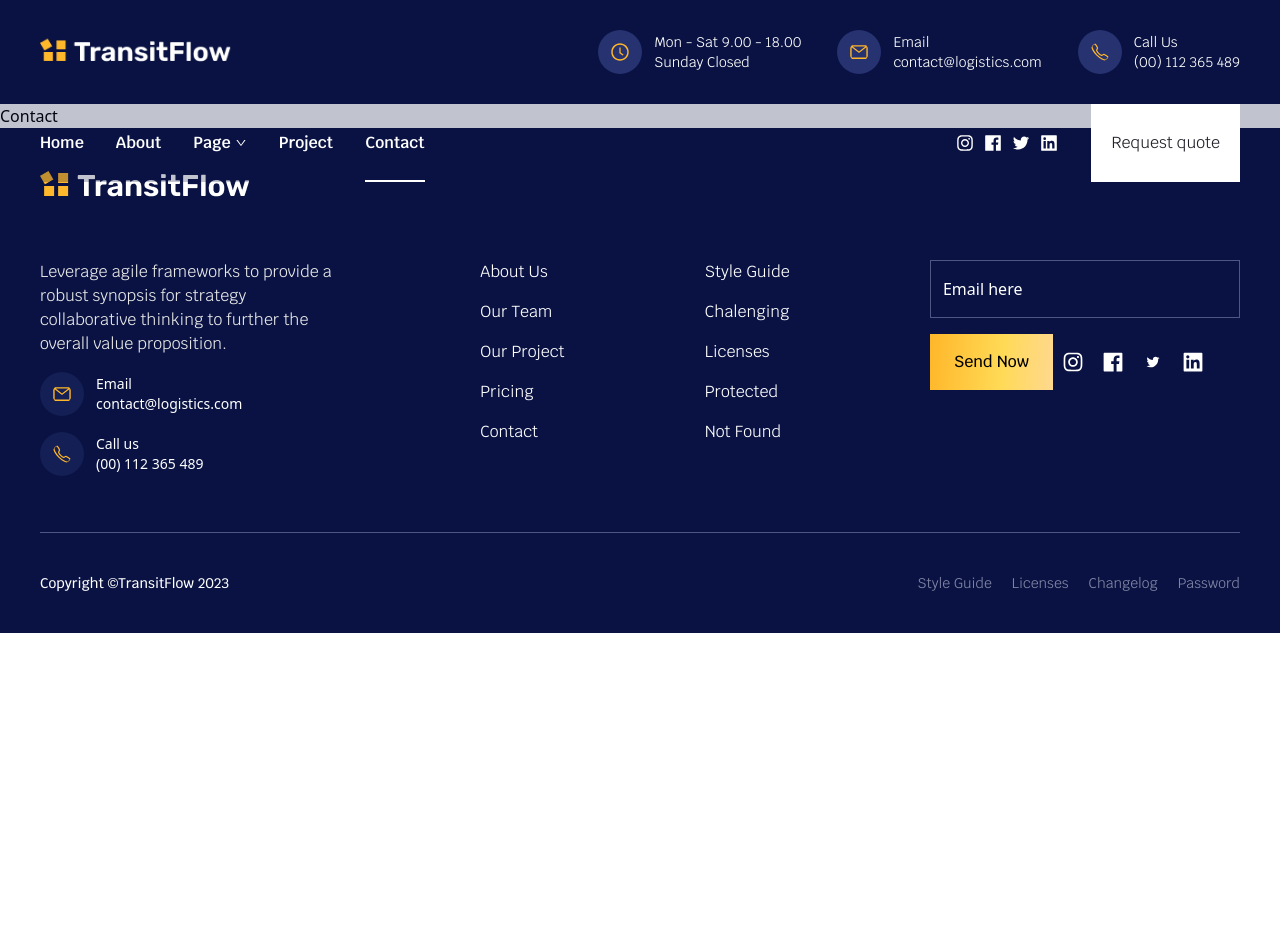
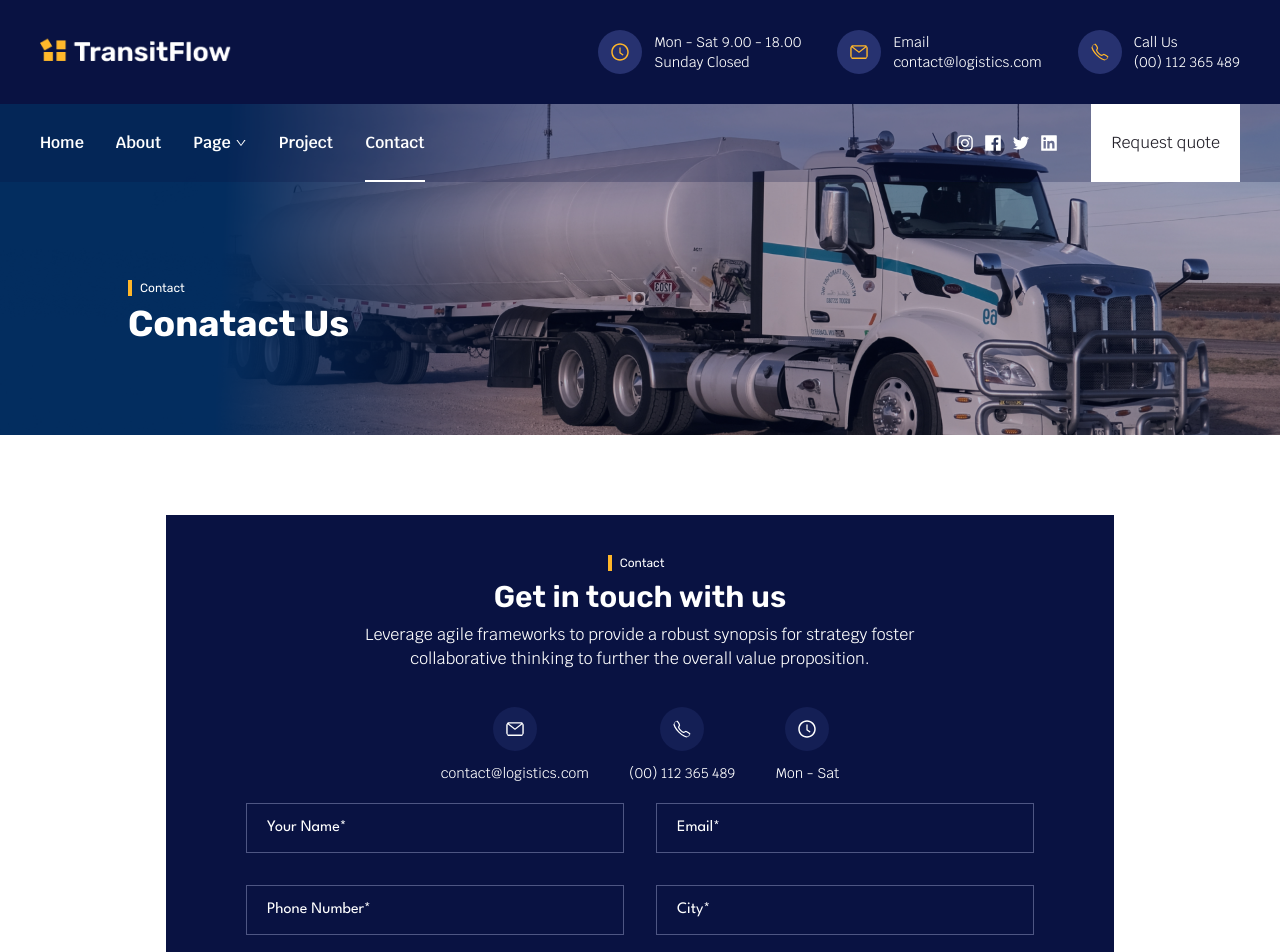
Before and after one commit to PrtHub/TransitFlow, a React (Vite) app: page /contact in a window 1280 px wide. Shown: the top 952 px of the page. Before the commit the page ends 800 px from the top, so only its background shows below. Built offline with nearby package versions, Linux system fonts and the light colour scheme; the HTML template or start-up script is replaced by a standard one.

Commit message:
Contact page compeleted

```diff
--- a/src/assets/images/index.js
+++ b/src/assets/images/index.js
@@ -51,6 +51,7 @@
 import Kane from './Kane.png'
 import Lisara from './Lisara.png'
 import TruckContainer from './TruckContainer.png'
+import ContactBanner from './ContactBanner.png'
 
 
 export {
@@ -106,5 +107,6 @@
     Ria,
     Kane,
     Lisara,
-    TruckContainer
+    TruckContainer,
+    ContactBanner
 }
--- a/src/container/About/index.js
+++ b/src/container/About/index.js
@@ -1,8 +1,8 @@
 import Hero from "./Hero";
 import Service from "../Service";
 import About from "./About";
-import Question from "./Question";
-import Client from "./Client";
+import Question from "../Question";
+import Client from "../Client";
 import Team from "../Team";
 import Testimonial from "../Testimonial";
 
--- a/src/container/About/Client.jsx
+++ b/src/container/Client.jsx
@@ -1,4 +1,4 @@
-import { client1, client2, client3, client4 } from "../../assets/images";
+import { client1, client2, client3, client4 } from "../assets/images";
 
 const Client = () => {
   return (
--- a/src/container/About/Question.jsx
+++ b/src/container/Question.jsx
@@ -1,6 +1,6 @@
 import { useState } from "react";
 import { AiOutlineRight, AiOutlineDown } from "react-icons/ai";
-import { faq } from "../../assets/images";
+import { faq } from "../assets/images";
 import { IoCallOutline } from "react-icons/io5";
 
 const Question = () => {
--- a/src/pages/Contact.jsx
+++ b/src/pages/Contact.jsx
@@ -1,9 +1,102 @@
-
+import { AiOutlineClockCircle, AiOutlineMail } from "react-icons/ai";
+import { ContactBanner } from "../assets/images";
+import { HeroCard } from "../components";
+import { IoCallOutline } from "react-icons/io5";
+import { Client, Question } from "../container/About";
 
 const Contact = () => {
   return (
-    <div>Contact</div>
-  )
-}
+    <>
+      <div className="w-full h-full">
+        <section className="w-full h-[310px] sm:h-[330px] lg:h-[370px] xl:h-full z-0 relative">
+          <HeroCard img={ContactBanner} para="Contact" header="Conatact Us" />
+        </section>
+        <section className="w-full lg:w-[948px] h-full mx-auto flex flex-col items-center justify-between gap-10 sm:gap-14 py-20 px-7 xl:px-0 ">
+          <div className="w-full h-full flex flex-col items-center justify-between gap-5 bg-black-300 py-10 px-5 sm:px-20">
+            <section className="flex flex-col items-center justify-center gap-2 text-white">
+              <p className="text-xs font-Rubik font-normal border-l-4 border-l-dark-yellow-200 px-2">
+                Contact
+              </p>
+              <h1 className="font-Rubik text-2xl md:text-xl lg:text-3xl font-semibold">
+                Get in touch with us
+              </h1>
+              <p className="max-w-xl text-center font-Krub text-white text-sm sm:text-base">
+                Leverage agile frameworks to provide a robust synopsis for
+                strategy foster collaborative thinking to further the overall
+                value proposition.{" "}
+              </p>
+            </section>
+            <section className="flex items-start justify-between font-Krub gap-5 sm:gap-10 mt-4">
+              <div className="flex flex-col items-center justify-start gap-2 lg:gap-3">
+                <AiOutlineMail className="bg-[#273270] bg-opacity-40 rounded-full p-2 w-9 h-9 lg:p-3 lg:w-11 lg:h-11 text-white" />
+                <div className="text-white font-normal text-xs lg:text-sm">
+                  <p>contact@logistics.com</p>
+                </div>
+              </div>
+              <div className="flex flex-col items-center justify-start gap-2 lg:gap-3">
+                <IoCallOutline className="bg-[#273270] bg-opacity-40 rounded-full p-2 w-9 h-9 lg:p-3 lg:w-11 lg:h-11 text-white" />
+                <div className="text-white font-normal text-xs lg:text-sm">
+                  <p>(00) 112 365 489</p>
+                </div>
+              </div>
+              <div className="flex flex-col items-center justify-start gap-2 lg:gap-3">
+                <AiOutlineClockCircle className="bg-[#273270] bg-opacity-40 rounded-full p-2 w-9 h-9 lg:p-3 lg:w-11 lg:h-11 text-white" />
+                <div className="text-white font-normal text-xs lg:text-sm">
+                  <p>Mon - Sat</p>
+                </div>
+              </div>
+            </section>
+            <section className="w-full flex items-center flex-col  justify-center gap-8 font-League">
+              <form className="w-full grid grid-cols-1 xl:grid-cols-2 gap-8">
+                <input
+                  type="text"
+                  name="name"
+                  id="name"
+                  placeholder="Your Name*"
+                  className="w-full border-[1px] border-[#4E5683] bg-transparent outline-none placeholder:text-white text-white px-5 py-3 font-normal text-sm sm:text-base "
+                />
+                <input
+                  type="email"
+                  name="email"
+                  id="email"
+                  placeholder="Email*"
+                  className="w-full border-[1px] border-[#4E5683] bg-transparent outline-none placeholder:text-white text-white px-5 py-3 font-normal text-sm sm:text-base "
+                />
+                <input
+                  type="text"
+                  name="phone"
+                  id="phone"
+                  placeholder="Phone Number*"
+                  className="w-full border-[1px] border-[#4E5683] bg-transparent outline-none placeholder:text-white text-white px-5 py-3 font-normal text-sm sm:text-base "
+                />
+                <input
+                  type="text"
+                  name="city"
+                  id="city"
+                  placeholder="City*"
+                  className="w-full border-[1px] border-[#4E5683] bg-transparent outline-none placeholder:text-white text-white px-5 py-3 font-normal text-sm sm:text-base "
+                />
+              </form>
+              <textarea
+                name="textarea"
+                id="textarea"
+                placeholder="Your Message"
+                className="w-full h-32 border-[1px] border-[#4E5683] bg-transparent outline-none placeholder:text-white text-white px-5 py-3 font-normal text-sm sm:text-base "
+              ></textarea>
+              <button
+                className=" background text-[#23212A] font-Krub font-medium text-base px-5 py-3 text-sm sm:text-base
+                "
+              >
+                Submit Message{" "}
+              </button>
+            </section>
+          </div>
+        </section>
+        <Client/>
+        <Question/>
+      </div>
+    </>
+  );
+};
 
-export default Contact
+export default Contact;
```
Also changed, not shown: src/assets/images/ContactBanner.png (added).
